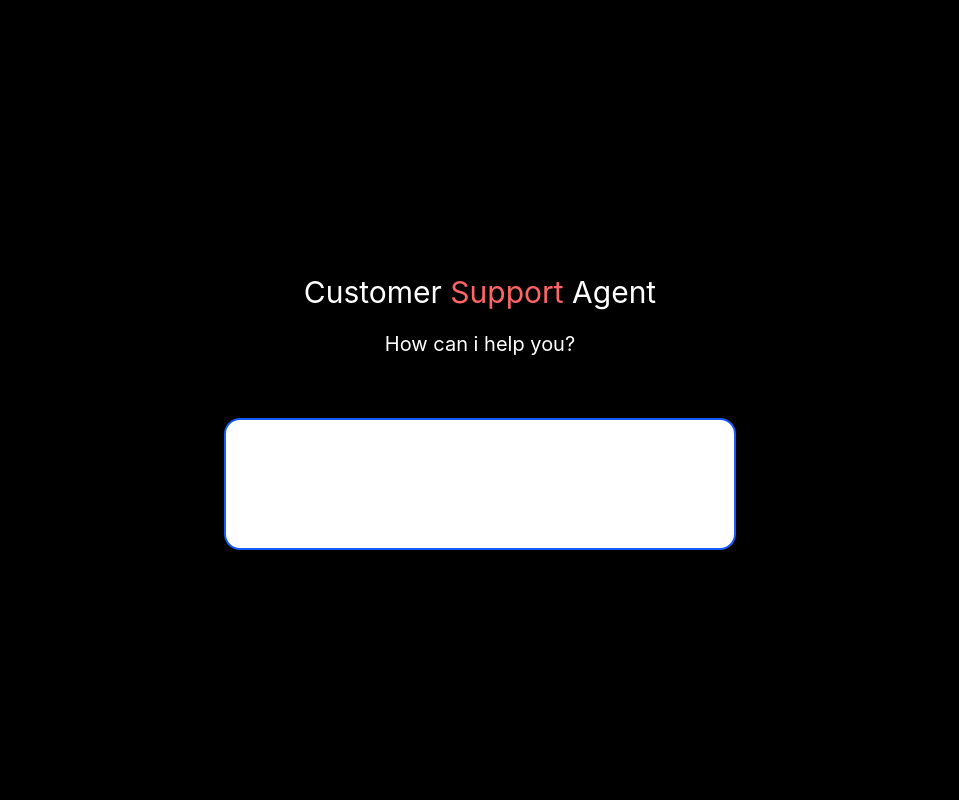
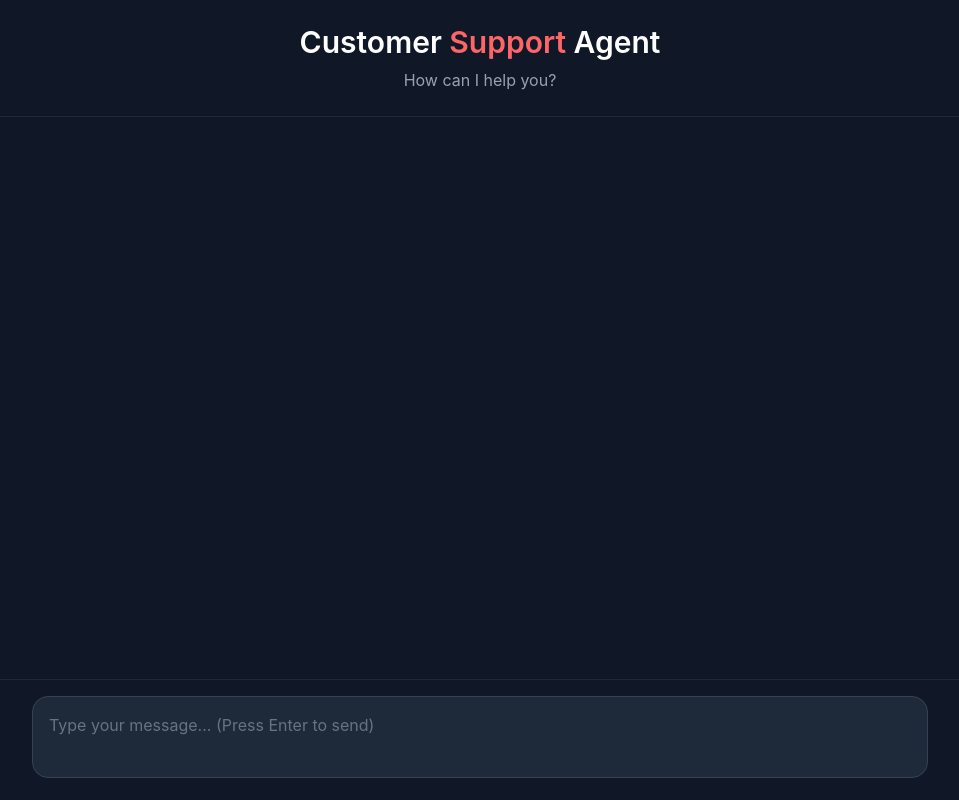
Before and after one commit to Sudeep4705/ai-customer-support-agent, a React app in the folder frontend/: page / in a window 1280 px wide. Shown: the whole page, without its empty margins (160-1119 px from the left). Built offline with nearby package versions, Linux system fonts and the light colour scheme; the HTML template or start-up script is replaced by a standard one.

Commit message:
Ui Improved

```diff
--- a/frontend/src/Pages/Home.jsx
+++ b/frontend/src/Pages/Home.jsx
@@ -3,74 +3,95 @@ import axios from "axios";
 
 export default function Home() {
   const [message, setMessage] = useState("");
-  const [loading,setLoading] = useState(false)
-  const [response,setResponse] = useState([])
-  const handlechange = (e) =>{
+  const [loading, setLoading] = useState(false);
+  const [response, setResponse] = useState([]);
+
+  const handlechange = (e) => {
     setMessage(e.target.value);
   };
+
   const handlesubmit = async (e) => {
     try {
-      if(message.trim()===""){
-        return
+      if (message.trim() === "") {
+        return;
       }
-      if (e.key === "Enter" && !e.shiftKey){
+      if (e.key === "Enter" && !e.shiftKey) {
         e.preventDefault();
-        setLoading(true)
-        setResponse((prev)=>[...prev,{sender:"user",text:message}])
+        setLoading(true);
+        setResponse((prev) => [...prev, { sender: "user", text: message }]);
         const res = await axios.post(
           "http://localhost:8282/api/chat",
-          {message},
-          { withCredentials: true },
+          { message },
+          { withCredentials: true }
         );
-        setResponse((prev)=>[...prev,{sender:"Ai",text:res.data}])
+        setResponse((prev) => [...prev, { sender: "Ai", text: res.data }]);
         setMessage("");
       }
     } catch (error) {
       console.log(error);
-    }finally{
-      setLoading(false)
+    } finally {
+      setLoading(false);
     }
   };
+
   return (
-    <>
-      <div className="w-full h-screen flex justify-center">
-        <div className="headings w-full flex justify-center flex-col">
-          <h1 className="text-xl md:text-3xl text-white text-center mt-6">
+    <div className="flex flex-col min-h-screen bg-gray-900 text-white font-sans">
+      <div className="flex-shrink-0 p-6 text-center border-b border-gray-800 bg-gray-900">
+        <h1 className="text-xl md:text-3xl font-semibold">
           Customer <span className="text-red-400">Support</span> Agent
         </h1>
-          <p className="text-white text-center mt-5 text-md md:text-xl">
-            How can i help you?
+        <p className="text-gray-400 text-sm md:text-base mt-2">
+          How can I help you?
         </p>
-            {loading && (
-                <p className="text-white pl-20">Fetching....</p>
-              )}
+      </div>
 
-              {/* user response and user message  */}
-              {response.map((msg,index)=>
+      {/* Chat Messages */}
+      <div className="flex-1 overflow-y-auto px-4 md:px-32 py-6 space-y-4">
+        {response.map((msg, index) => (
           <div
             key={index}
-    className={`w-full flex ${msg.sender === "user" ? "justify-start pl-4 pt-5 md:pl-20 pb-5" : "justify-end pr-5 flex-wrap"}`}
+            className={`flex w-full ${
+              msg.sender === "user" ? "justify-end" : "justify-start"
+            }`}
           >
-
-    {/* The actual chat bubble */}
-    <p className="text-white bg-blue-500 p-3 rounded-2xl max-w-[80%] md:max-w-[50%] break-words">
+            <div
+              className={`max-w-[85%] md:max-w-[70%] p-3 rounded-2xl break-words shadow-sm ${
+                msg.sender === "user"
+                  ? "bg-blue-600 text-white rounded-tr-none"
+                  : "bg-gray-700 text-gray-100 rounded-tl-none"
+              }`}
+            >
+              <p className="text-sm md:text-base whitespace-pre-wrap">
                 {msg.text}
               </p>
             </div>
+          </div>
+        ))}
+
+        {/* Loading*/}
+        {loading && (
+          <div className="flex justify-start w-full">
+            <p className="text-gray-400 text-sm italic ml-2 animate-pulse">
+              Fetching...
+            </p>
+          </div>
         )}
-          {/* chat */}
-          <div className="chat-sec mt-15 flex flex-col px-3 lg:px-96">
+      </div>
+
+      {/* Input area */}
+      <div className="flex-shrink-0 p-4 border-t border-gray-800 bg-gray-900">
+        <div className="max-w-4xl mx-auto">
           <textarea
             onChange={handlechange}
             onKeyDown={handlesubmit}
             value={message}
-              name="msg "
+            name="msg"
             id="msg"
-              className="pt-20 pl-4  bg-white outline-0 rounded-2xl resize-none border-2 border-blue-600"
+            placeholder="Type your message... (Press Enter to send)"
+            className="w-full bg-gray-800 text-white placeholder-gray-500 outline-none rounded-2xl resize-none border border-gray-700 focus:border-blue-500 focus:ring-1 focus:ring-blue-500 p-4 min-h-[60px] max-h-[150px] transition-all"
           ></textarea>
         </div>
       </div>
     </div>
-    </>
   );
 }
```
Lines whose indentation alone changed are shown as unchanged.
